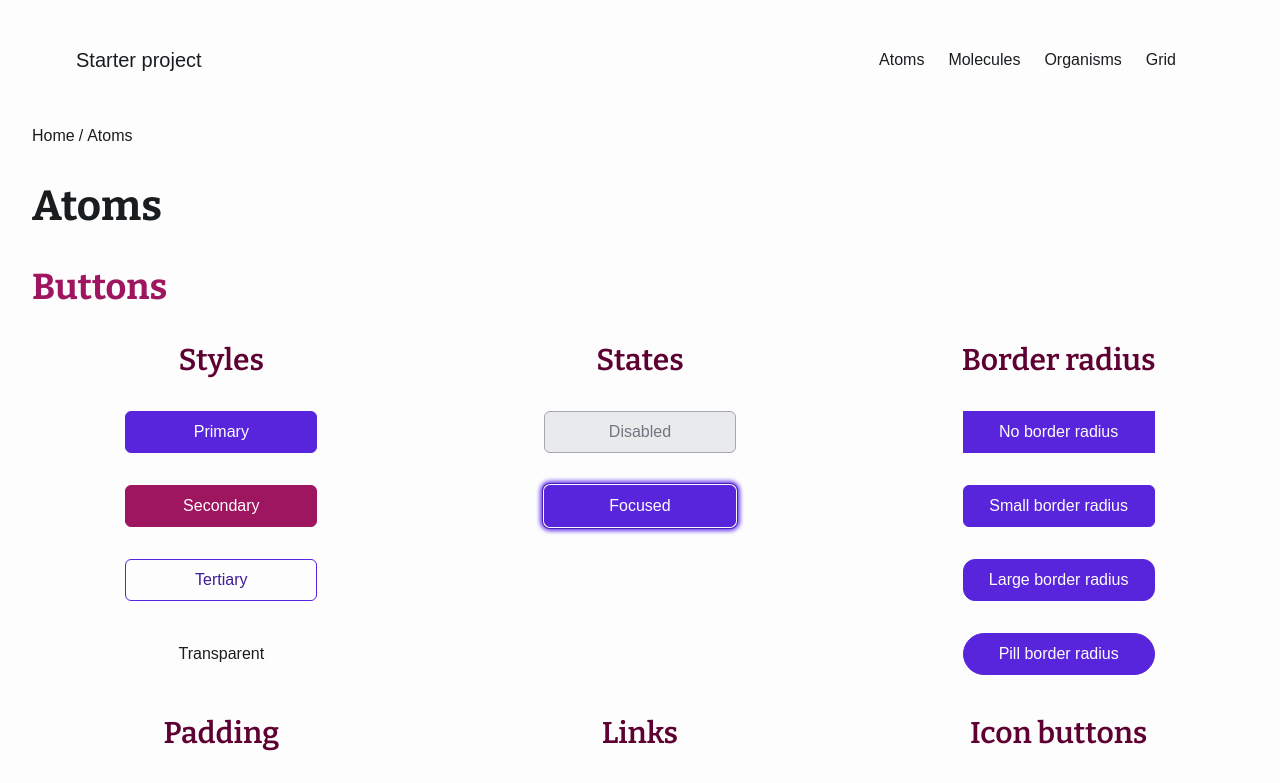
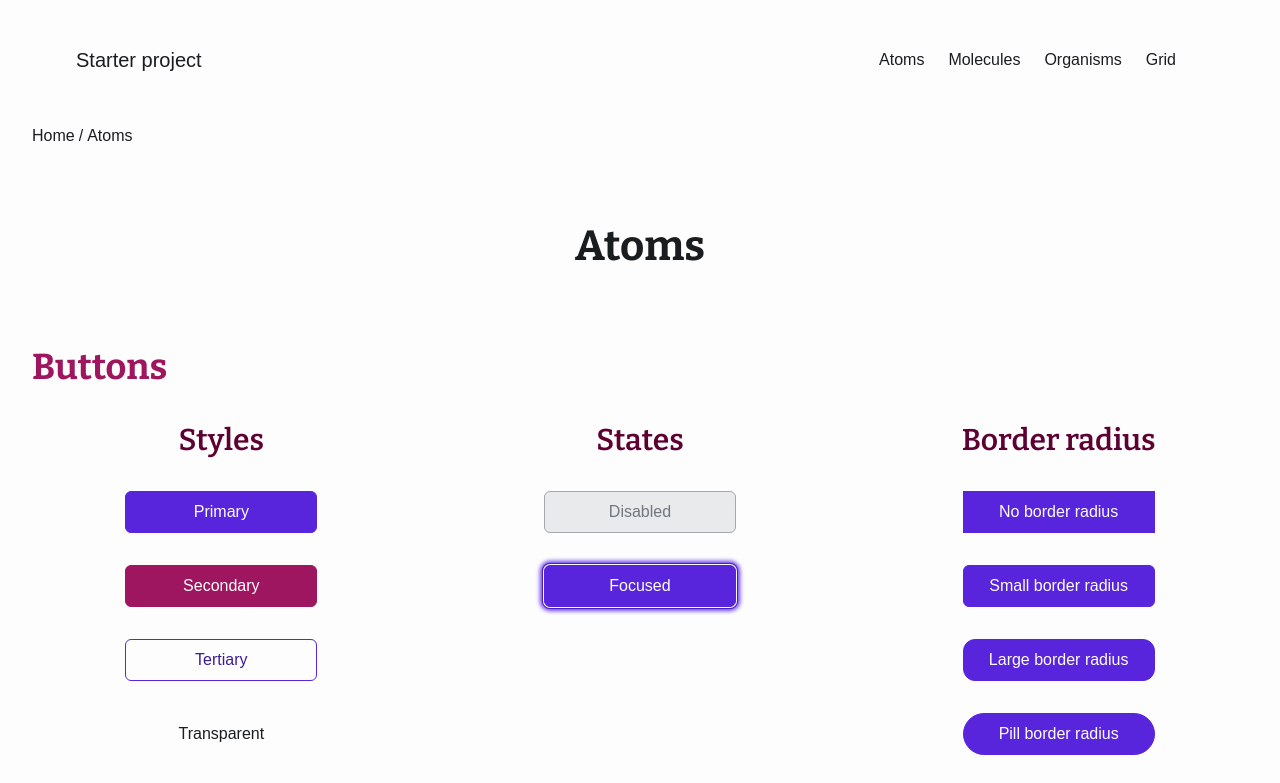
Before and after one commit to marboqmar/starter, a React (Vite) app: page /atoms in a window 1280 px wide. Shown: the top 783 px of the page. Built offline with nearby package versions, Linux system fonts and the light colour scheme; a web font is replaced by a local one.

Commit message:
Modified heading 1 styling

```diff
--- a/src/css/pages/showcase.css
+++ b/src/css/pages/showcase.css
@@ -1,3 +1,9 @@
+.showcase-page .heading--1 {
+  text-align: center;
+  padding-top: var(--spacing-md);
+  padding-bottom: var(--spacing-md);
+}
+
 .showcase-page__title {
   margin-bottom: var(--spacing-component-inner);
 }
--- a/src/pages/Atoms.jsx
+++ b/src/pages/Atoms.jsx
@@ -17,7 +17,7 @@ const breadcrumbsInfo = [
 
 export const Atoms = () => {
   return (
-    <div className="atoms-page container">
+    <div className="atoms-page showcase-page container">
       <Breadcrumbs items={breadcrumbsInfo} />
       <Heading level={1} className="showcase-page__title">
         Atoms
--- a/src/pages/Molecules.jsx
+++ b/src/pages/Molecules.jsx
@@ -15,7 +15,7 @@ const breadcrumbsInfo = [
 
 export const Molecules = () => {
   return (
-    <div className="molecules-page container">
+    <div className="molecules-page showcase-page container">
       <Breadcrumbs items={breadcrumbsInfo} />
       <Heading level={1} className="showcase-page__title">
         Molecules
--- a/src/pages/Organisms.jsx
+++ b/src/pages/Organisms.jsx
@@ -15,7 +15,7 @@ const breadcrumbsInfo = [
 
 export const Organisms = () => {
   return (
-    <div className="organisms-page container">
+    <div className="organisms-page showcase-page container">
       <Breadcrumbs items={breadcrumbsInfo} />
       <Heading level={1} className="showcase-page__title">
         Organisms
```
